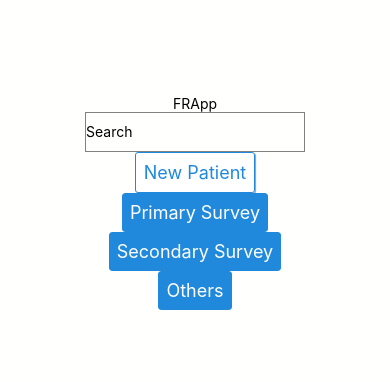
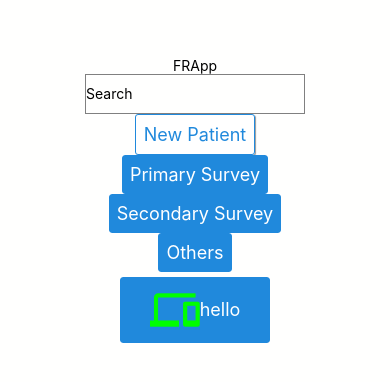
Before and after one commit to michalporeba/frapp, a React Native app: screen / in a window 390 px wide. Shown: the part 220-602 px from the top of the page. Built offline with nearby package versions, Linux system fonts and the light colour scheme.

Commit message:
trying RNE

```diff
--- a/App.js
+++ b/App.js
@@ -3,8 +3,7 @@ import React, { useState } from 'react';
 import * as Font from 'expo-font'
 import { Ionicons } from '@expo/vector-icons';
 import { StyleSheet, Text, TextInput, View } from 'react-native';
-import { Button } from 'react-native-elements';
-
+import { Button, Icon } from 'react-native-elements';
 
 export default function App() {
   const [isSomething, setIsSomething] = useState(true);
@@ -27,6 +26,12 @@ export default function App() {
         disabled={!isSomething}/>
       <Button title="Others" />
       <Text>{searchText}</Text>
+      <Button
+        buttonStyle={{ width: 150 }}
+        containerStyle={{ margin: 5 }}
+        icon={<Icon name="devices" size={50} color="#0F0" />}
+        title="hello"
+      />
       <StatusBar style="auto" />
     </View>
   );
```
